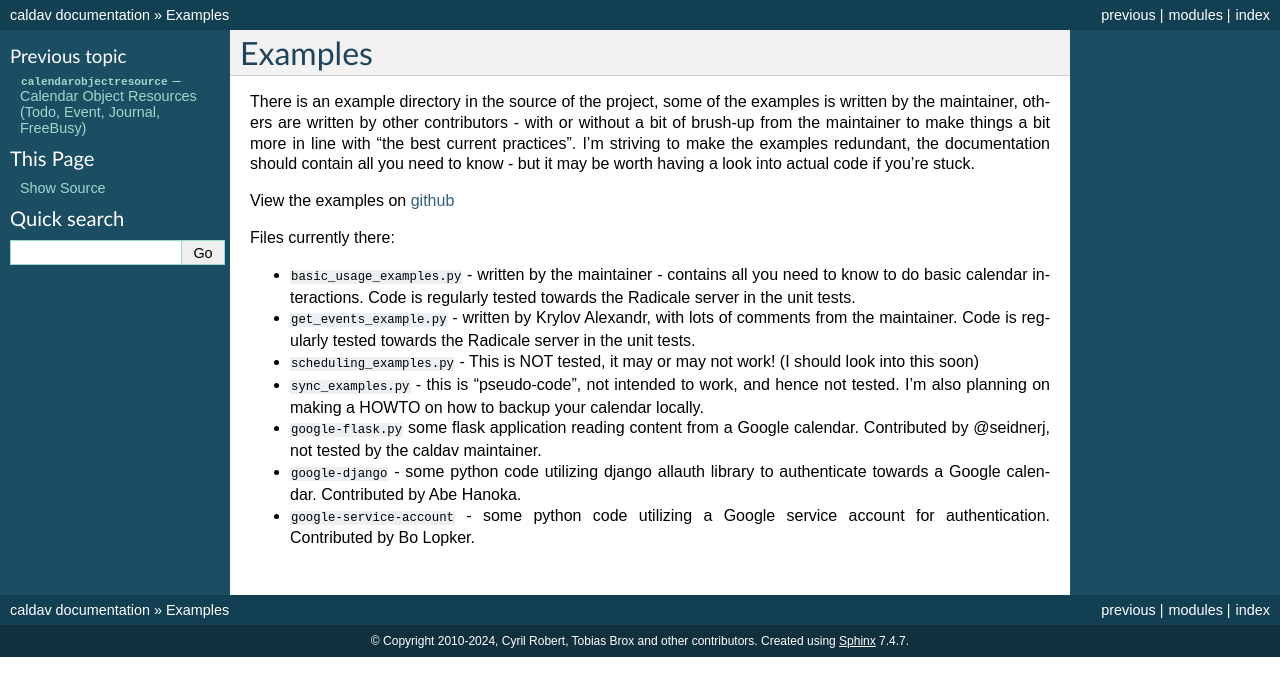
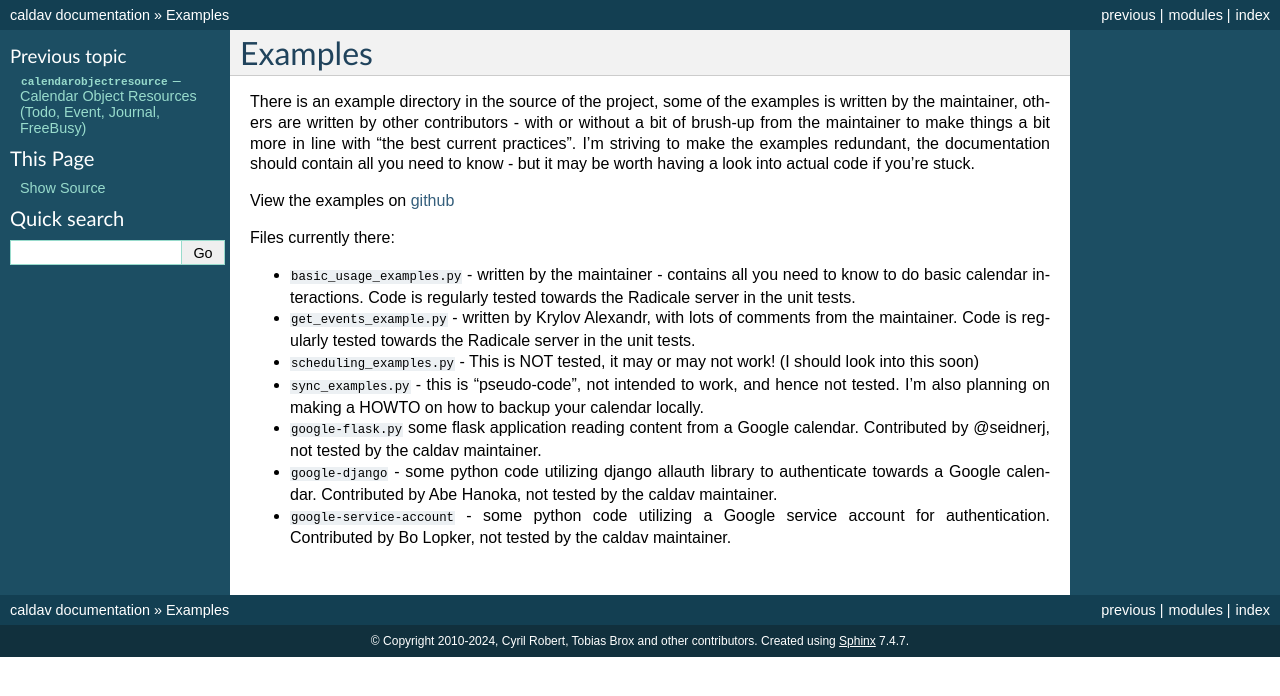
Before and after one commit to python-caldav/caldav, a Sphinx documentation site: the page built from docs/source/examples.rst, in a window 1280 px wide. Shown: the top 696 px of the page. Built offline with Sphinx 7.4.7, drawn with Linux system fonts in a browser that asks for light colours; pages that are not in the unit, such as notebooks, are missing from menus; the version number could not be read and is left out.

Commit message:
piggybacking in an unrelated doc bugfix

```diff
--- a/docs/source/examples.rst
+++ b/docs/source/examples.rst
@@ -14,5 +14,5 @@ Files currently there:
 * ``scheduling_examples.py`` - This is NOT tested, it may or may not work!  (I should look into this soon)
 * ``sync_examples.py`` - this is "pseudo-code", not intended to work, and hence not tested.  I'm also planning on making a HOWTO on how to backup your calendar locally.
 * ``google-flask.py`` some flask application reading content from a Google calendar.  Contributed by @seidnerj, not tested by the caldav maintainer.
-* ``google-django`` - some python code utilizing django allauth library to authenticate towards a Google calendar.   Contributed by Abe Hanoka.
-* ``google-service-account`` - some python code utilizing a Google service account for authentication.  Contributed by Bo Lopker.
+* ``google-django`` - some python code utilizing django allauth library to authenticate towards a Google calendar.   Contributed by Abe Hanoka, not tested by the caldav maintainer.
+* ``google-service-account`` - some python code utilizing a Google service account for authentication.  Contributed by Bo Lopker, not tested by the caldav maintainer.
```
